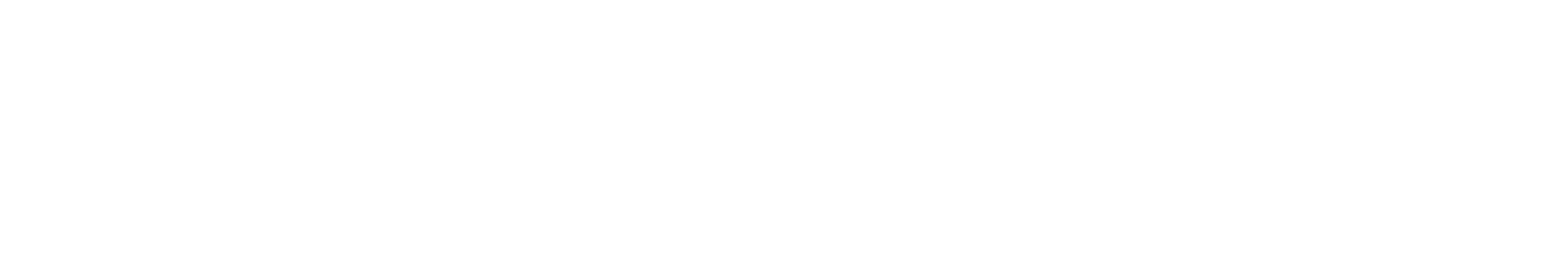
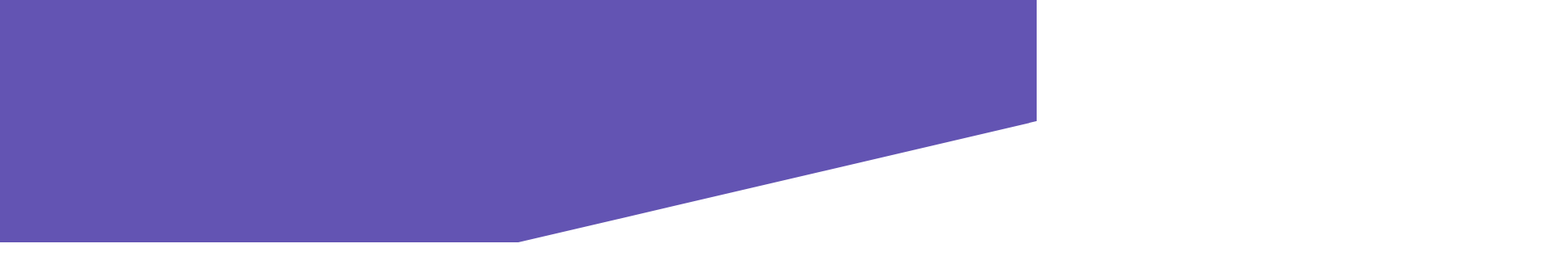
Before and after one commit to freefony/temper, a React (Create React App) app: page / in a window 1280 px wide. Shown: the top 338 px of the page at 81% size, 1920 px wide, since content can reach past the window. Built offline with nearby package versions, Linux system fonts and the light colour scheme.

Commit message:
feat: background

```diff
--- a/src/App.css
+++ b/src/App.css
@@ -1,3 +1,9 @@
 .App {
   text-align: center;
 }
+
+.App-header {
+  position: relative;
+  height: 300px;
+  background-color: #6354B3;
+}
--- a/src/App.js
+++ b/src/App.js
@@ -1,11 +1,13 @@
 import React from 'react';
 import './App.css';
+
+import { Background } from './common/background'
 
 function App() {
   return (
     <div className="App">
       <header className="App-header">
-
+        <Background />
       </header>
     </div>
   );
--- /dev/null
+++ b/src/common/background.css
@@ -0,0 +1,7 @@
+svg {
+  position: absolute;
+  bottom: 0;
+  top: 0;
+  width: 100%;
+  height: 300px;
+}
--- /dev/null
+++ b/src/common/background.js
@@ -0,0 +1,9 @@
+import React from 'react'
+
+import './background.css'
+
+export const Background = () => {
+  return <svg xmlns="http://www.w3.org/2000/svg" viewBox="0 0 100 100" preserveAspectRatio="none">
+    <polygon fill="white" points="0,100 100,0 100,100"/>
+  </svg>
+}
--- a/src/index.css
+++ b/src/index.css
@@ -6,8 +6,3 @@
   -webkit-font-smoothing: antialiased;
   -moz-osx-font-smoothing: grayscale;
 }
-
-code {
-  font-family: source-code-pro, Menlo, Monaco, Consolas, 'Courier New',
-    monospace;
-}
```
